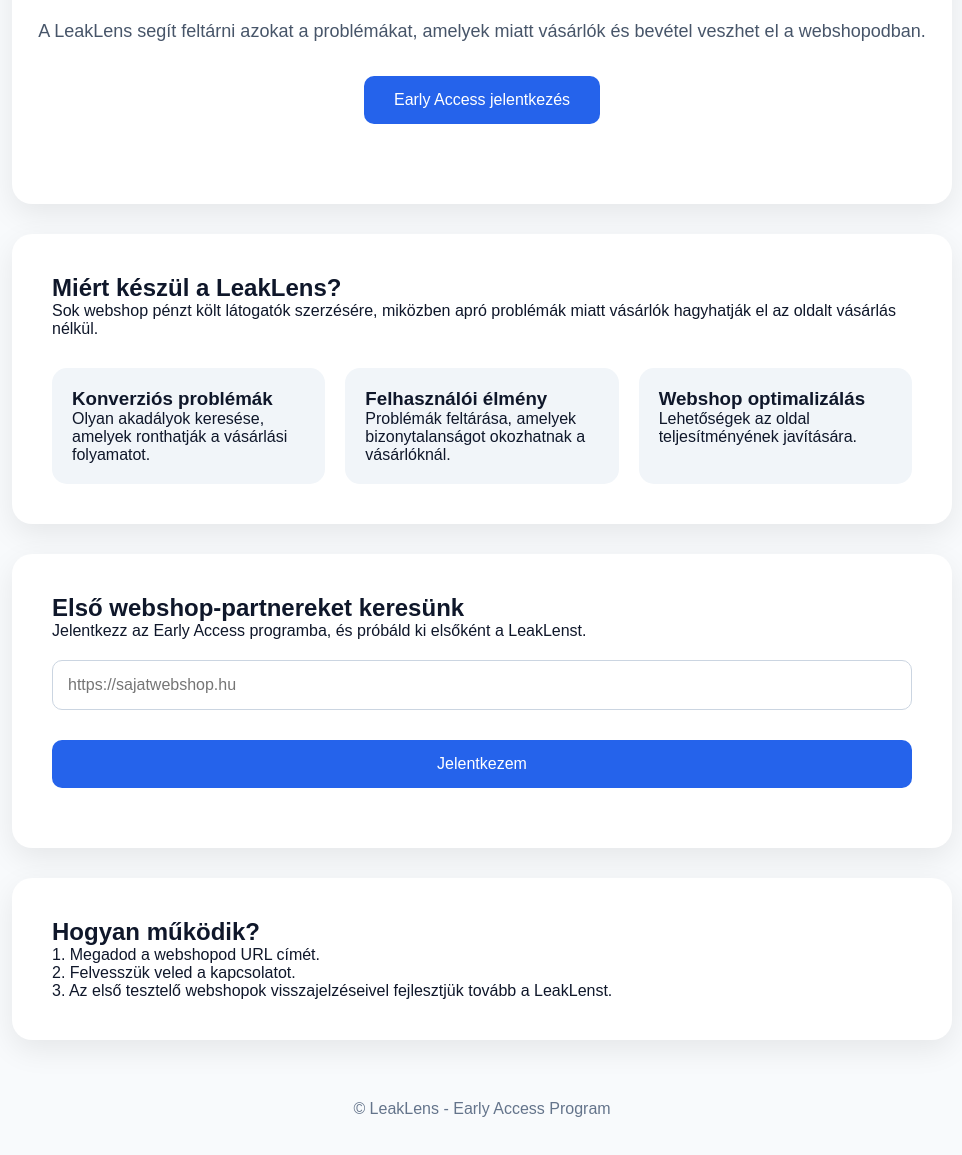
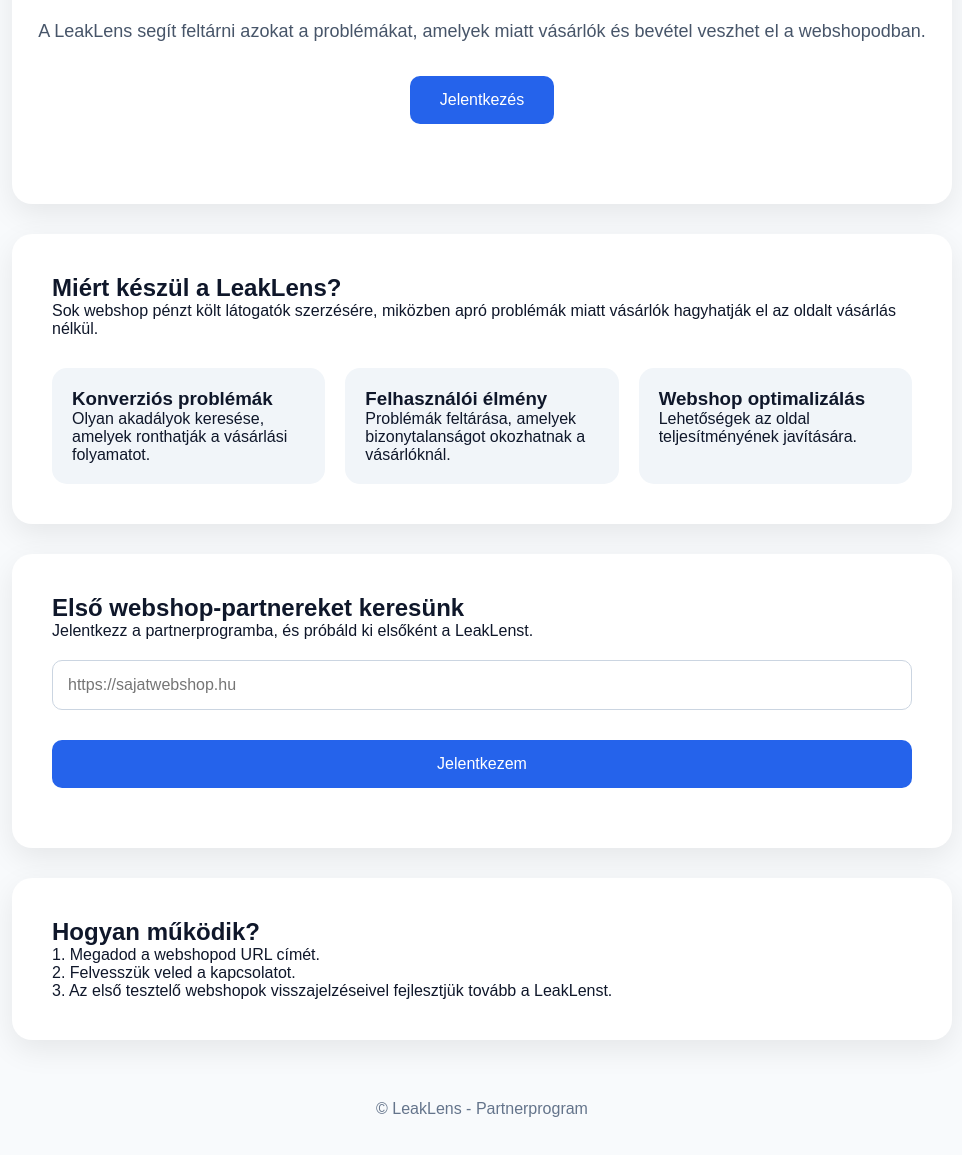
Before and after one commit to bonelord123/leaklens-early-access, a website: page index.html in a window 1280 px wide. Shown: the part 225-1380 px from the top of the page, without its empty margins (158-1120 px from the left). Drawn offline with Linux system fonts and the light colour scheme.

Commit message:
Update Early Access to Partnerprogram

```diff
--- a/index.html
+++ b/index.html
@@ -39,7 +39,7 @@ a webshopodban.
 
 
 <a href="#early" class="button">
-Early Access jelentkezés
+ Jelentkezés
 </a>
 
 
@@ -107,7 +107,7 @@ Első webshop-partnereket keresünk
 
 
 <p>
-Jelentkezz az Early Access programba,
+Jelentkezz a partnerprogramba,
 és próbáld ki elsőként a LeakLenst.
 </p>
 
@@ -164,7 +164,7 @@ fejlesztjük tovább a LeakLenst.
 <footer>
 
 <p>
-© LeakLens - Early Access Program
+© LeakLens - Partnerprogram
 </p>
 
 </footer>
```
